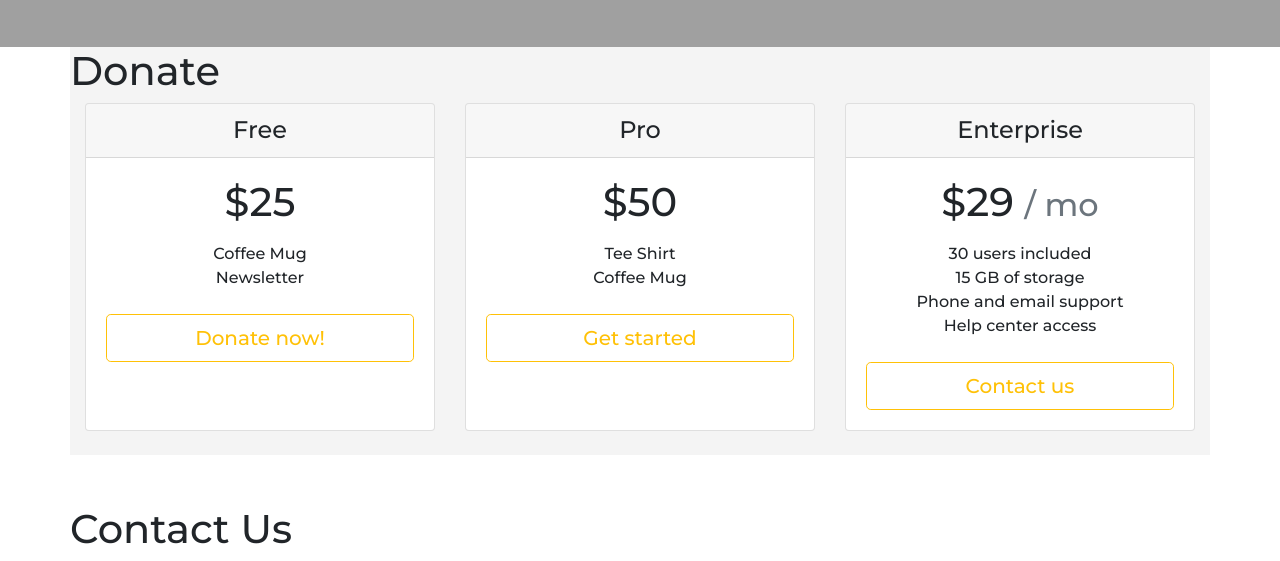
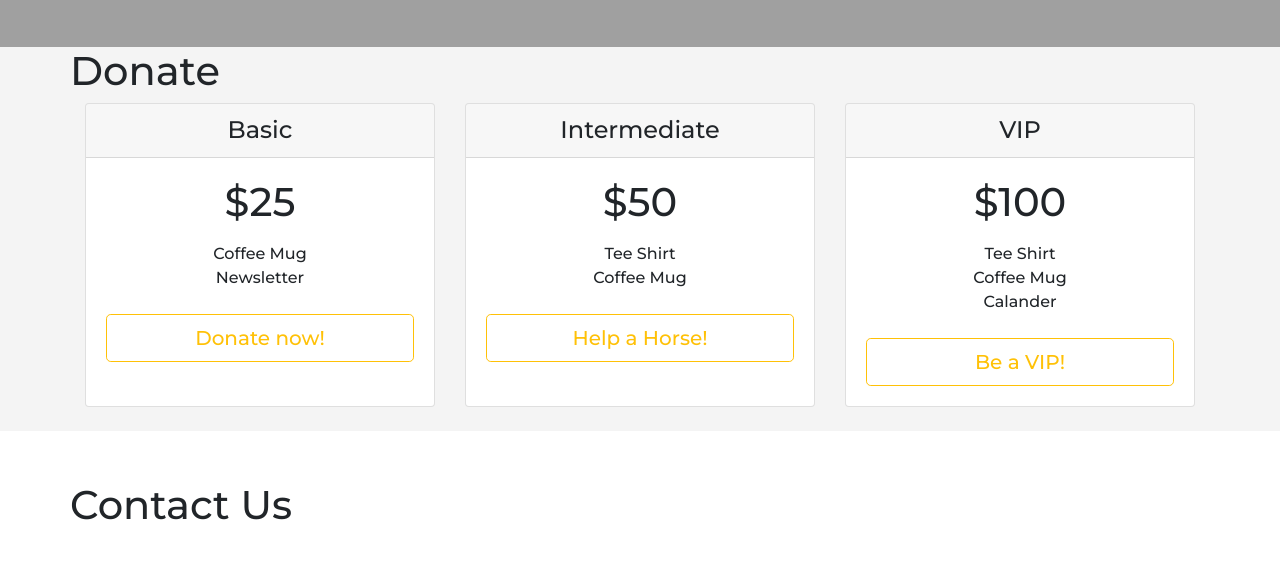
Before and after one commit to JustinSingleton303/wopeh, a website: page index.html in a window 1280 px wide. Shown: the part 1436-1997 px from the top of the page. After the commit the page ends 1973 px from the top, so only its background shows below. Drawn offline with nearby package versions, Linux system fonts and the light colour scheme.

Commit message:
donate section style

```diff
--- a/index.html
+++ b/index.html
@@ -174,7 +174,7 @@
     </div>
 
   </section>
-  <section>
+  <section id="donate">
 
     <div class="container container-donate" id="donate">
       <div class="row container-donate">
@@ -184,7 +184,7 @@
   <div class="card-deck mb-3 text-center">
     <div class="card mb-4 box-shadow">
       <div class="card-header">
-        <h4 class="my-0 font-weight-normal">Free</h4>
+        <h4 class="my-0 font-weight-normal">Basic</h4>
       </div>
       <div class="card-body">
         <h1 class="card-title pricing-card-title">$25 <small class="text-muted"></small></h1>
@@ -199,7 +199,7 @@
     </div>
     <div class="card mb-4 box-shadow">
       <div class="card-header">
-        <h4 class="my-0 font-weight-normal">Pro</h4>
+        <h4 class="my-0 font-weight-normal">Intermediate</h4>
       </div>
       <div class="card-body">
         <h1 class="card-title pricing-card-title">$50 <small class="text-muted"></small></h1>
@@ -209,22 +209,22 @@
           <li></li>
           <li></li>
         </ul>
-        <button type="button" class="btn btn-lg btn-block btn-outline-warning">Get started</button>
+        <button type="button" class="btn btn-lg btn-block btn-outline-warning">Help a Horse!</button>
       </div>
     </div>
     <div class="card mb-4 box-shadow">
       <div class="card-header">
-        <h4 class="my-0 font-weight-normal">Enterprise</h4>
+        <h4 class="my-0 font-weight-normal">VIP</h4>
       </div>
       <div class="card-body">
-        <h1 class="card-title pricing-card-title">$29 <small class="text-muted">/ mo</small></h1>
+        <h1 class="card-title pricing-card-title">$100 <small class="text-muted"></small></h1>
         <ul class="list-unstyled mt-3 mb-4">
-          <li>30 users included</li>
-          <li>15 GB of storage</li>
-          <li>Phone and email support</li>
-          <li>Help center access</li>
+          <li>Tee Shirt</li>
+          <li>Coffee Mug</li>
+          <li>Calander</li>
+          <li></li>
         </ul>
-        <button type="button" class="btn btn-lg btn-block btn-outline-warning">Contact us</button>
+        <button type="button" class="btn btn-lg btn-block btn-outline-warning">Be a VIP!</button>
       </div>
     </div>
   </div>
```
